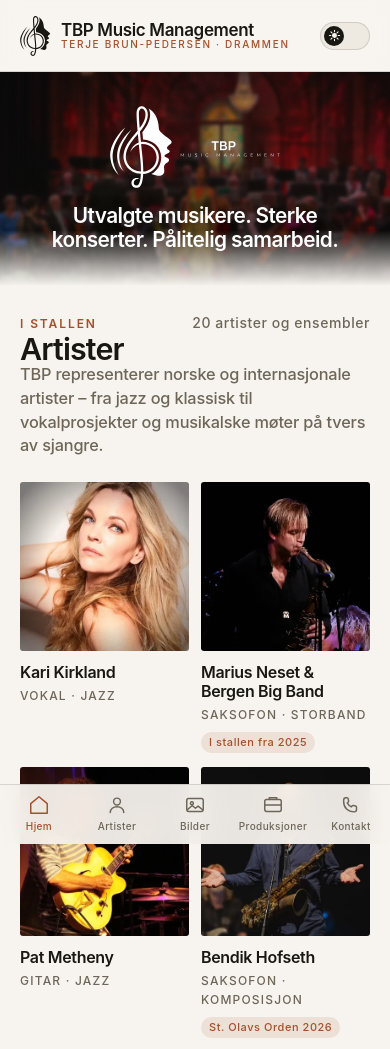
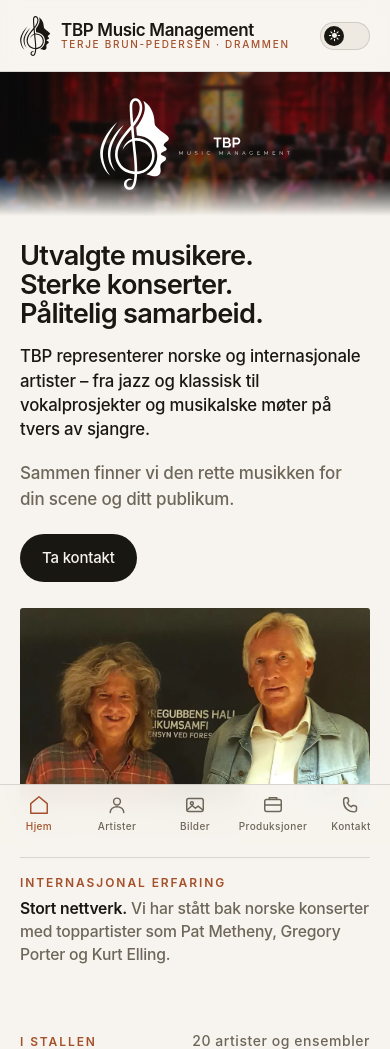
Before and after one commit to trollieske/terjebrun.no, a website: page index.html in a window 390 px wide. Shown: the top 1049 px of the page. Drawn offline with Linux system fonts and the light colour scheme.

Commit message:
Samle kundens tekst i ett område før artistene
Forrige runde spredte de fem linjene hans over fire steder (båndet, under
«Artister», en egen erfaringsseksjon og kontakten). Det så oppstykket ut.

Nå står hele teksten i én seksjon, #presentasjon, rett etter logo-båndet og
før artistene: overskrift, posisjonering, invitasjon med «Ta kontakt», og
erfaringslinja «Internasjonal erfaring / Stort nettverk» under en hårstrek —
med bildet av ham og Pat Metheny ved siden av teksten.

- Båndet er tilbake til bare logoen (300 px), og er 237 px høyt.
- «Artister» er h2 igjen, uten ledetekst; kontakten har ikke lenger
  invitasjonslinje. Ingen døde CSS-regler.
- Dobbel seksjonsluft mellom området og artistene er fjernet, så artistene
  begynner på 865 px på desktop og 972 px på mobil.

```diff
--- a/css/style.css
+++ b/css/style.css
@@ -125,13 +125,6 @@ h1, h2, h3 {
 }
 .seksjon-tittel { font-size: clamp(1.9rem, 4.4vw, 3rem); }
 .seksjon-telling { color: var(--blekk-dempet); font-size: 14px; letter-spacing: .04em; }
-.seksjon-lede {
-  max-width: 58ch;
-  margin: calc(clamp(24px, 4vw, 40px) * -1) 0 clamp(24px, 4vw, 40px);
-  font-size: clamp(1.02rem, 1.5vw, 1.2rem);
-  line-height: 1.45;
-  color: var(--blekk-dempet);
-}
 .skjul { position: absolute; width: 1px; height: 1px; overflow: hidden; clip-path: inset(50%); }
 
 /* --- knapper ----------------------------------------------------------- */
@@ -286,7 +279,7 @@ h1, h2, h3 {
   display: grid;
   place-items: center;
   background: var(--mork);
-  padding-block: clamp(34px, 5vw, 66px);
+  padding-block: clamp(26px, 3.4vw, 46px);
 }
 /* Uskarpheten er bakt inn i fila (se README), så nettleseren slipper å gjøre
    den jobben på mobil. Filen er derfor bare ~10 kB. */
@@ -309,30 +302,17 @@ h1, h2, h3 {
     radial-gradient(120% 140% at 50% 46%, rgba(22, 20, 15, 0) 30%, rgba(22, 20, 15, .5) 100%),
     linear-gradient(rgba(22, 20, 15, .28), rgba(22, 20, 15, .34));
 }
-.topp-inn {
-  display: flex;
-  flex-direction: column;
-  align-items: center;
-  gap: clamp(16px, 2.2vw, 26px);
-  text-align: center;
-}
+.topp-inn { display: flex; justify-content: center; }
 .topp-merke {
   position: relative;
-  width: clamp(170px, 18vw, 255px);
+  width: clamp(190px, 21vw, 300px);
   height: auto;
   filter: drop-shadow(0 3px 22px rgba(0, 0, 0, .5));
 }
-/* Kundens tre linjer. Balansert over to linjer på desktop, og aldri bredere
-   enn at øyet rekker dem i ett. */
-.topp-tittel {
-  max-width: 26ch;
-  color: #fff;
-  font-size: clamp(1.3rem, 2.5vw, 1.95rem);
-  line-height: 1.14;
-  text-shadow: 0 1px 18px rgba(0, 0, 0, .35);
-}
-/* Seksjonen rett under logoen trenger ikke full seksjonsluft på toppen */
+/* Området og artistene følger tett på hverandre — ingen dobbel seksjonsluft */
 .topp + .seksjon { padding-top: clamp(26px, 3.6vw, 52px); }
+.presentasjon { padding-bottom: clamp(34px, 4.4vw, 62px); }
+.presentasjon + .seksjon { padding-top: clamp(30px, 4vw, 56px); }
 
 /* --- bildegalleri ------------------------------------------------------- */
 .galleri {
@@ -359,6 +339,59 @@ h1, h2, h3 {
   line-height: 1.35;
   color: var(--blekk-dempet);
 }
+
+/* --- presentasjon: kundens tekst i ett område før artistene ------------- */
+.presentasjon-inn {
+  display: grid;
+  gap: clamp(26px, 4vw, 54px);
+  grid-template-columns: minmax(0, 1fr);
+}
+.presentasjon-tittel {
+  max-width: 28ch;
+  font-size: clamp(1.7rem, 3.4vw, 2.6rem);
+}
+.presentasjon-lede {
+  max-width: 50ch;
+  margin-top: 16px;
+  font-size: clamp(1.05rem, 1.55vw, 1.22rem);
+  line-height: 1.45;
+}
+.presentasjon-invitasjon {
+  max-width: 44ch;
+  margin-top: 18px;
+  color: var(--blekk-dempet);
+}
+.presentasjon-handling { margin-top: clamp(22px, 2.6vw, 28px); }
+.presentasjon-bilde { margin: 0; }
+.presentasjon-bilde img {
+  width: 100%;
+  height: auto;
+  border-radius: var(--radius);
+  background: var(--papir-2);
+}
+.presentasjon-bilde figcaption {
+  margin-top: 10px;
+  font-size: 13px;
+  color: var(--blekk-dempet);
+}
+/* Erfaringslinja under, på tvers, skilt med en hårstrek */
+.presentasjon-erfaring {
+  display: flex;
+  flex-wrap: wrap;
+  align-items: baseline;
+  gap: 6px 20px;
+  margin-top: clamp(22px, 2.8vw, 34px);
+  padding-top: clamp(16px, 2vw, 22px);
+  border-top: 1px solid var(--strek);
+  color: var(--blekk-dempet);
+}
+.presentasjon-erfaring .eyebrow { flex: none; }
+.presentasjon-erfaring span + span {
+  max-width: 76ch;
+  font-size: clamp(.98rem, 1.3vw, 1.08rem);
+  line-height: 1.45;
+}
+.presentasjon-erfaring b { color: var(--blekk); font-weight: 600; }
 
 /* --- artistrutenett ---------------------------------------------------- */
 .rutenett {
@@ -479,22 +512,6 @@ h1, h2, h3 {
 .prod-aar { font-size: 12px; letter-spacing: .1em; color: var(--blekk-dempet); }
 .prod-rolle { font-size: 12px; letter-spacing: .1em; text-transform: uppercase; color: var(--blekk-dempet); margin-top: 3px; }
 
-/* --- erfaring: tekst og bilde side om side ----------------------------- */
-.erfaring {
-  display: grid;
-  gap: clamp(24px, 4vw, 52px);
-  grid-template-columns: minmax(0, 1fr);
-  align-items: center;
-}
-.erfaring-bilde { margin: 0; }
-.erfaring-bilde img { width: 100%; height: auto; border-radius: var(--radius); }
-.erfaring-bilde figcaption {
-  margin-top: 10px;
-  font-size: 13px;
-  color: var(--blekk-dempet);
-}
-.erfaring-tekst p { max-width: 46ch; }
-
 /* --- om ---------------------------------------------------------------- */
 .om {
   display: grid;
@@ -521,13 +538,6 @@ h1, h2, h3 {
 }
 .kontakt .eyebrow { color: #dc9a70; }
 .kontakt h2 { font-size: clamp(2rem, 5.4vw, 3.6rem); margin: 10px 0 18px; max-width: 20ch; }
-.kontakt-lede {
-  max-width: 48ch;
-  margin-bottom: clamp(26px, 4vw, 40px);
-  font-size: clamp(1.04rem, 1.5vw, 1.22rem);
-  line-height: 1.45;
-  color: color-mix(in srgb, var(--mork-blekk) 78%, transparent);
-}
 .kontakt-rader { display: grid; gap: 2px; max-width: 760px; }
 .kontakt-rad {
   display: flex;
@@ -651,9 +661,9 @@ a.kontakt-rad:hover .kontakt-verdi { color: #e8b48d; }
 /* --- større skjermer --------------------------------------------------- */
 @media (min-width: 700px) {
   .rutenett { grid-template-columns: repeat(3, minmax(0, 1fr)); }
+  .presentasjon-inn { grid-template-columns: minmax(0, 1.08fr) minmax(0, .92fr); align-items: center; }
   .galleri { grid-template-columns: repeat(3, minmax(0, 1fr)); }
   .om { grid-template-columns: minmax(0, .85fr) minmax(0, 1.15fr); align-items: start; }
-  .erfaring { grid-template-columns: minmax(0, .82fr) minmax(0, 1.18fr); }
   .artist { grid-template-columns: minmax(0, .85fr) minmax(0, 1.15fr); align-items: start; }
   .prod-side { grid-template-columns: minmax(0, 1fr) minmax(0, 1fr); align-items: start; }
   .artist-foto, .prod-side-bilde { position: sticky; top: calc(var(--hode) + 24px); }
--- a/index.html
+++ b/index.html
@@ -65,7 +65,30 @@ try{var t=localStorage.getItem('tema');if(t)document.documentElement.dataset.tem
     <img class="topp-bakgrunn" src="assets/bilder/topp-bokeh.webp" alt="" aria-hidden="true" width="1100" height="619" fetchpriority="high">
     <div class="wrap topp-inn">
       <img class="topp-merke" src="assets/logo/tbp-logo-hvit.svg" alt="TBP Music Management" width="1241" height="600">
-      <h1 class="topp-tittel">Utvalgte musikere. Sterke konserter. Pålitelig samarbeid.</h1>
+    </div>
+  </section>
+
+  <section class="seksjon presentasjon" id="presentasjon">
+    <div class="wrap">
+      <div class="presentasjon-inn">
+        <div class="presentasjon-tekst">
+          <h1 class="presentasjon-tittel">Utvalgte musikere. Sterke konserter. Pålitelig samarbeid.</h1>
+          <p class="presentasjon-lede">TBP representerer norske og internasjonale artister – fra jazz og klassisk til vokalprosjekter og musikalske møter på tvers av sjangre.</p>
+          <p class="presentasjon-invitasjon">Sammen finner vi den rette musikken for din scene og ditt publikum.</p>
+          <p class="presentasjon-handling"><a class="knapp" href="mailto:tbrun-pe@online.no?subject=Booking">Ta kontakt</a></p>
+        </div>
+        <figure class="presentasjon-bilde">
+          <img src="assets/bilder/kurland-900.webp"
+               srcset="assets/bilder/kurland-900.webp 900w, assets/bilder/kurland-1600.webp 1600w"
+               sizes="(min-width: 900px) 42vw, 92vw"
+               alt="Terje Brun-Pedersen og Pat Metheny" width="1600" height="900" loading="lazy" decoding="async">
+          <figcaption>Terje Brun-Pedersen og Pat Metheny</figcaption>
+        </figure>
+      </div>
+      <p class="presentasjon-erfaring">
+        <span class="eyebrow">Internasjonal erfaring</span>
+        <span><b>Stort nettverk.</b> Vi har stått bak norske konserter med toppartister som Pat Metheny, Gregory Porter og Kurt Elling.</span>
+      </p>
     </div>
   </section>
 
@@ -78,7 +101,6 @@ try{var t=localStorage.getItem('tema');if(t)document.documentElement.dataset.tem
         </div>
         <p class="seksjon-telling">20 artister og ensembler</p>
       </div>
-      <p class="seksjon-lede">TBP representerer norske og internasjonale artister – fra jazz og klassisk til vokalprosjekter og musikalske møter på tvers av sjangre.</p>
       <ul class="rutenett">
       <li>
         <a class="kort" href="artister/kari-kirkland.html">
@@ -528,23 +550,6 @@ try{var t=localStorage.getItem('tema');if(t)document.documentElement.dataset.tem
     </div>
   </section>
 
-  <section class="seksjon" id="erfaring">
-    <div class="wrap erfaring">
-      <div class="erfaring-tekst">
-        <p class="eyebrow">Internasjonal erfaring</p>
-        <h2 class="seksjon-tittel">Stort nettverk</h2>
-        <p class="lede" style="margin-top:18px">Vi har stått bak norske konserter med toppartister som Pat Metheny, Gregory Porter og Kurt Elling.</p>
-      </div>
-      <figure class="erfaring-bilde">
-        <img src="assets/bilder/kurland-900.webp"
-             srcset="assets/bilder/kurland-900.webp 900w, assets/bilder/kurland-1600.webp 1600w"
-             sizes="(min-width: 1024px) 42vw, (min-width: 700px) 46vw, 92vw"
-             alt="Terje Brun-Pedersen og Pat Metheny" width="1600" height="900" loading="lazy" decoding="async">
-        <figcaption>Terje Brun-Pedersen og Pat Metheny</figcaption>
-      </figure>
-    </div>
-  </section>
-
   <section class="seksjon" id="om">
     <div class="wrap om">
       <div class="om-bilde">
@@ -570,7 +575,6 @@ try{var t=localStorage.getItem('tema');if(t)document.documentElement.dataset.tem
     <div class="wrap">
       <p class="eyebrow">Kontakt</p>
       <h2>Fortell oss om kvelden du vil skape</h2>
-      <p class="kontakt-lede">Sammen finner vi den rette musikken for din scene og ditt publikum.</p>
       <div class="kontakt-rader">
         <a class="kontakt-rad" href="mailto:tbrun-pe@online.no?subject=Booking">
           <span class="kontakt-etikett">E-post</span>
```
Also changed, not shown: src/index.html (+24 -20 lines), README.md.
